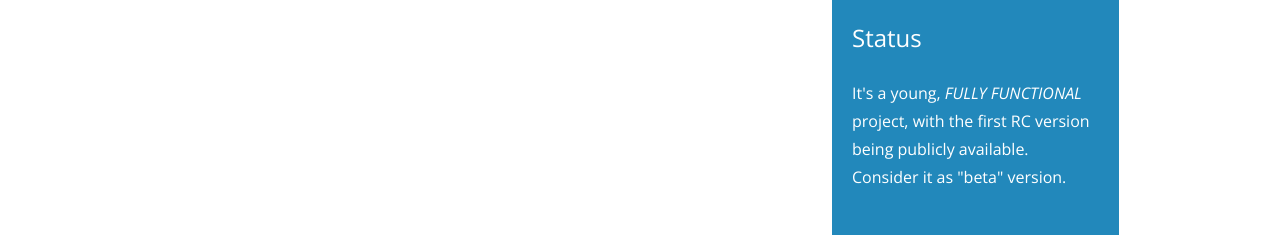
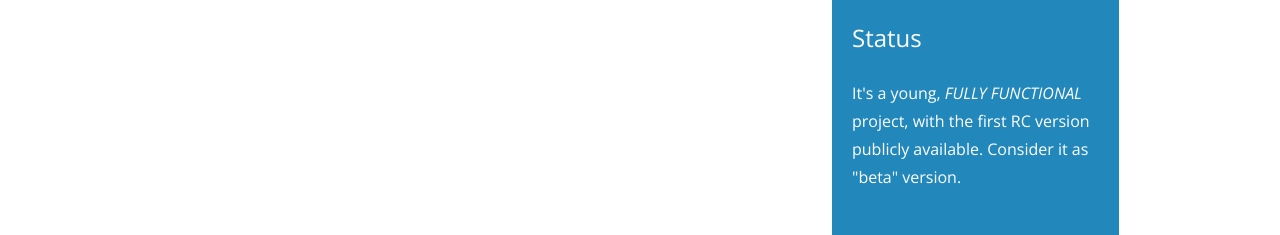
Before and after one commit to peter-gergely-horvath/dyna4jdbc, a plain HTML site: page index.html in a window 1280 px wide. Shown: the part 2372-2607 px from the top of the page. Drawn offline with nearby package versions, Linux system fonts and the light colour scheme.

Commit message:
Update index.html

```diff
--- a/index.html
+++ b/index.html
@@ -240,7 +240,7 @@ http://www.templatemo.com/tm-479-sigma
         	<div class="sigma-content col-lg-3 col-md-6 sigma-bg-blue">
             	<h2>Status</h2>
             	<p>It's a young, <i>FULLY FUNCTIONAL</i> project, with the first
-		RC version being publicly available. Consider it as "beta" version.
+		RC version publicly available. Consider it as "beta" version.
 		</p>
 
             </div>
```
